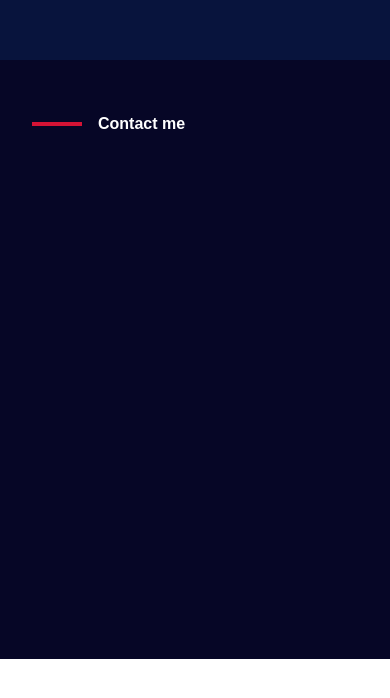
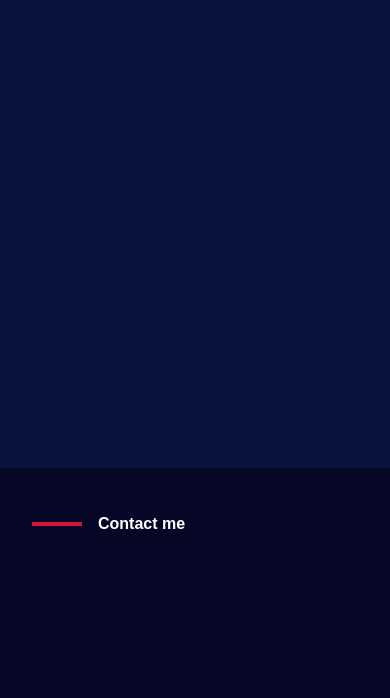
Before and after one commit to Highshirt99/Portfolio_website, a React (Create React App) app: page / in a window 390 px wide. Shown: the part 4902-5600 px from the top of the page. Before the commit the page ends 5561 px from the top, so only its background shows below. Built offline with nearby package versions, Linux system fonts and the light colour scheme; a web font is replaced by a local one.

Commit message:
Few changes

```diff
--- a/src/components/Contact.jsx
+++ b/src/components/Contact.jsx
@@ -63,7 +63,7 @@ const Contact = () => {
   };
   return (
     <div id = "contact" className="p-[2rem] lg:p-[6rem] bg-background relative">
-      <div className="flex items-center content-center gap-4 mt-3">
+      <div className="flex items-center content-center gap-4 mt-1">
         <div className="w-[50px] h-[4px] bg-body"></div>
         <p className="py-2 font-bold text-white">Contact me</p>
       </div>
--- a/src/components/Projects.jsx
+++ b/src/components/Projects.jsx
@@ -75,11 +75,11 @@ const Projects = () => {
         Hand-picked projects for you to see.
       </p>
 
-      <div className="flex flex-col gap-[45px] mt-8">
+      <div className="flex flex-col gap-[4rem] mt-8">
         {projects.map((project) => (
           <div
             key={project.image}
-            className="flex flex-col gap-6 text-white lg:flex-row lg:justify-between"
+            className="flex flex-col gap-[50px] lg:gap-12 text-white lg:flex-row lg:justify-between"
             data-aos="slide-up"
           >
             <div className="flex flex-col gap-2">
@@ -87,7 +87,7 @@ const Projects = () => {
                 {project.name}
               </h5>
               <p className="text-gray-300 lg:w-3/4">{project.detail}</p>
-              <p className="border-b-[5px] pb-1 border-b-btn w-fit">Tools</p>
+              <p className="border-b-[5px] pb-1 mt-4 border-b-btn w-fit">Tools</p>
               <ul>
                 {project.tools.map((item) => (
                   <li key={item} className="my-3 text-gray-300">
@@ -103,7 +103,7 @@ const Projects = () => {
               </a>
             </div>
             <img
-              className="w-[200px] h-[100px] lg:min-w-[300px] lg:w-[300px] lg:h-[150px] rounded-[10px] object-cover"
+              className="w-[200px]  h-[100px] lg:min-w-[300px] lg:w-[300px] lg:h-[150px] rounded-[10px] object-cover"
               src={project.image}
               alt=""
             />
```
